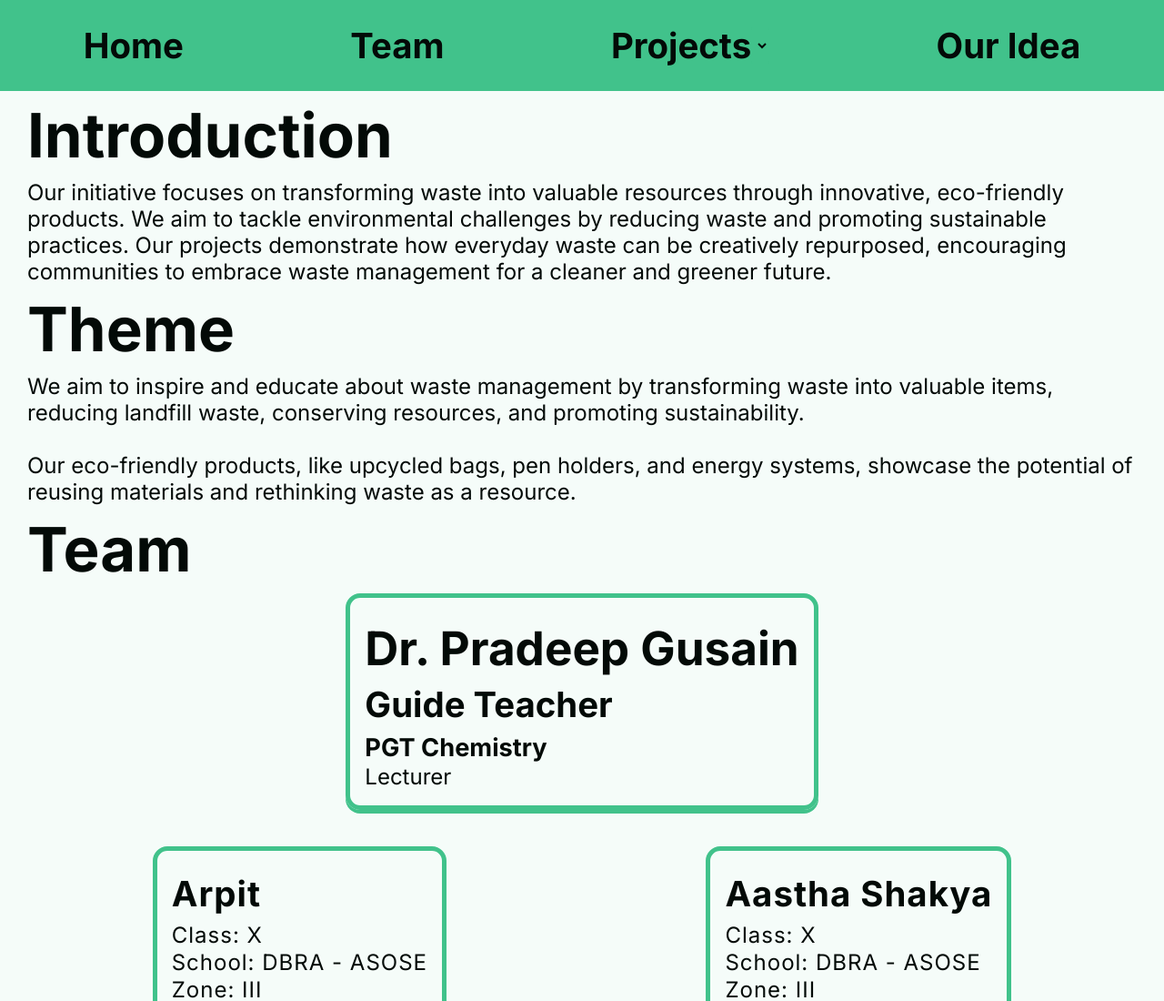
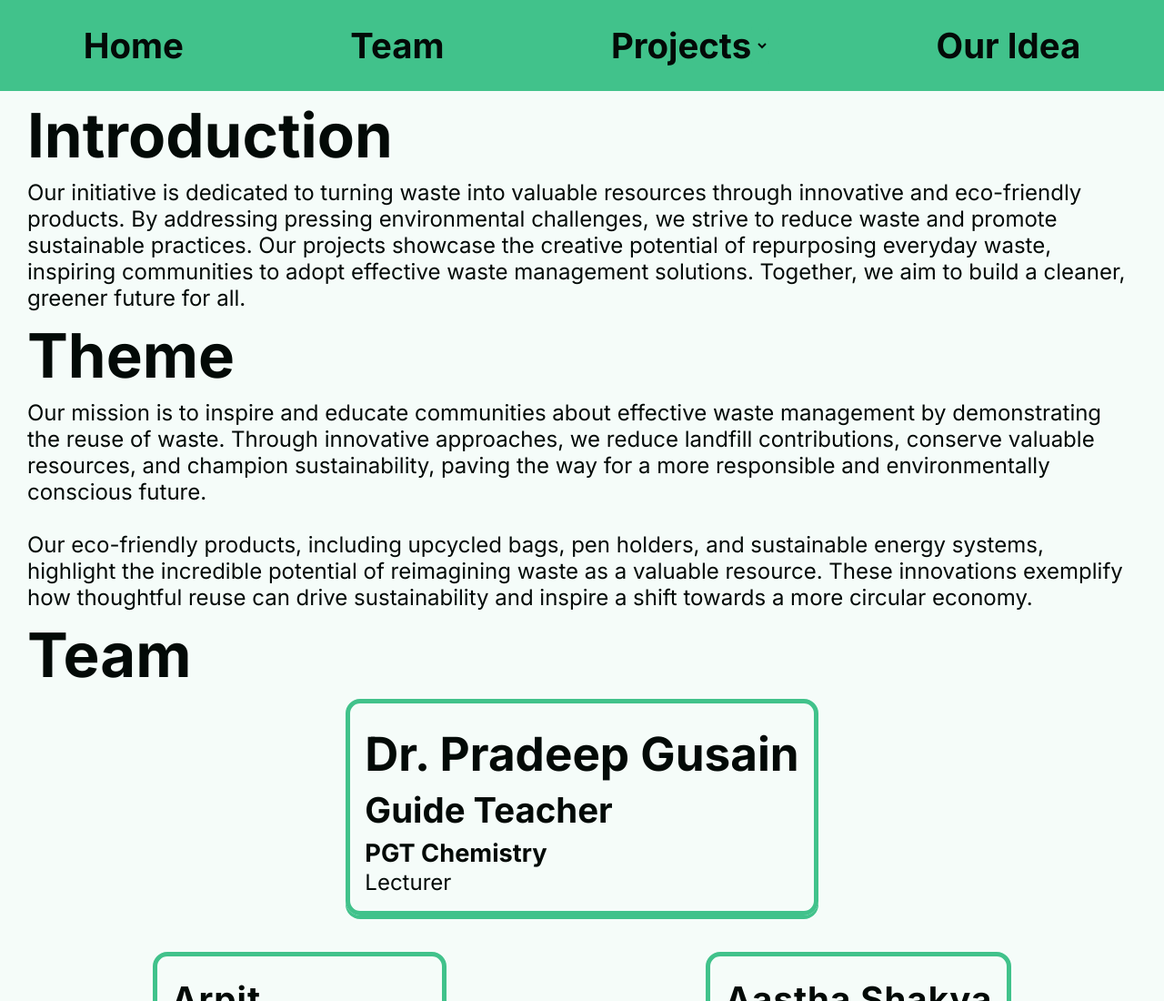
Before and after one commit to UdbhavDalmia/Exhibition-Website, a plain HTML site: page index.html in a window 1280 px wide. Shown: the top 1100 px of the page at 91% size. Drawn offline with nearby package versions, Linux system fonts and the light colour scheme.

Commit message:
text change and formatting

```diff
--- a/index.html
+++ b/index.html
@@ -84,13 +84,13 @@
     <!-- Introduction Section -->
     <section id="intro">
       <h1>Introduction</h1>
-      <p>Our initiative focuses on transforming waste into valuable resources through innovative, eco-friendly products. We aim to tackle environmental challenges by reducing waste and promoting sustainable practices. Our projects demonstrate how everyday waste can be creatively repurposed, encouraging communities to embrace waste management for a cleaner and greener future.</p>
+      <p>Our initiative is dedicated to turning waste into valuable resources through innovative and eco-friendly products. By addressing pressing environmental challenges, we strive to reduce waste and promote sustainable practices. Our projects showcase the creative potential of repurposing everyday waste, inspiring communities to adopt effective waste management solutions. Together, we aim to build a cleaner, greener future for all.</p>
     </section>
 
     <!-- Theme Section -->
     <section id="theme">
       <h1>Theme</h1>
-      <p>We aim to inspire and educate about waste management by transforming waste into valuable items, reducing landfill waste, conserving resources, and promoting sustainability.<br><br> Our eco-friendly products, like upcycled bags, pen holders, and energy systems, showcase the potential of reusing materials and rethinking waste as a resource.</p>
+      <p>Our mission is to inspire and educate communities about effective waste management by demonstrating the reuse of waste. Through innovative approaches, we reduce landfill contributions, conserve valuable resources, and champion sustainability, paving the way for a more responsible and environmentally conscious future.<br><br>Our eco-friendly products, including upcycled bags, pen holders, and sustainable energy systems, highlight the incredible potential of reimagining waste as a valuable resource. These innovations exemplify how thoughtful reuse can drive sustainability and inspire a shift towards a more circular economy.</p>
     </section>
 
     <!-- Team Section -->
```
Also changed, not shown: project.css (+15 -12 lines).
